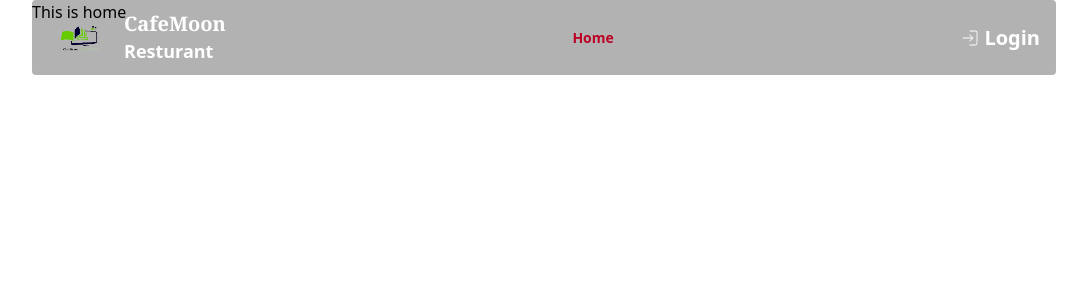
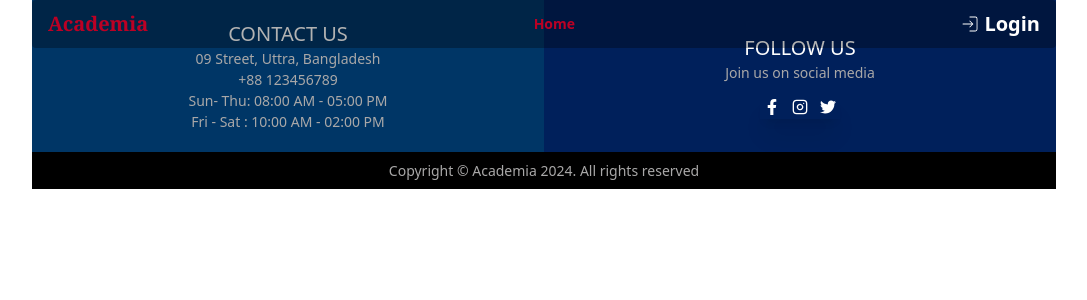
Before and after one commit to Sumaiya-Meem/Academia, a React (Vite) app: page / in a window 1280 px wide. Shown: the top 300 px of the page, without its empty margins (96-1183 px from the left). Built offline with nearby package versions, Linux system fonts and the light colour scheme; no server answers.

Commit message:
design footer section

```diff
--- a/src/Pages/HomePage/Home/Home.jsx
+++ b/src/Pages/HomePage/Home/Home.jsx
@@ -3,7 +3,7 @@
 const Home = () => {
     return (
         <div>
-            This is home
+
         </div>
     );
 };
--- a/src/Pages/Layout/MainLayout.jsx
+++ b/src/Pages/Layout/MainLayout.jsx
@@ -1,5 +1,6 @@
 import { Outlet } from "react-router-dom";
 import Header from "../SharePage/Header/Header";
+import Footer from "../SharePage/Footer/Footer";
 
 
 const MainLayout = () => {
@@ -7,6 +8,7 @@ const MainLayout = () => {
         <div>
             <Header></Header>
             <Outlet></Outlet>
+            <Footer></Footer>
         </div>
     );
 };
--- a/src/Pages/SharePage/Footer/Footer.jsx
+++ b/src/Pages/SharePage/Footer/Footer.jsx
@@ -1,9 +1,34 @@
+import { FaFacebookF } from "react-icons/fa";
+import { FaTwitter } from "react-icons/fa";
+import { FiInstagram } from "react-icons/fi";
+const Footer = () => {
 
+    const currentYear=new Date().getFullYear();
+    return (
+        <div className="mt-0">
+            <div className="flex flex-col md:flex-row">
+                <div className="flex-1 flex flex-col justify-center items-center p-5 bg-[#003666] text-white">
+                     <h1 className="text-xl">CONTACT US</h1>
+                      <p className="text-[14px] text-[#a9a8a8]">09 Street, Uttra, Bangladesh</p>
+                      <p className="text-[14px] text-[#a9a8a8]">+88 123456789</p>
+                      <p className="text-[14px] text-[#a9a8a8]">Sun- Thu: 08:00 AM - 05:00 PM</p>
+                      <p className="text-[14px] text-[#a9a8a8]">Fri - Sat : 10:00 AM - 02:00 PM</p>
 
-const Footer = () => {
-    return (
-        <div>
-            This is Footer section
+                </div>
+                <div className="flex-1 flex flex-col justify-center items-center p-5 bg-[#00205b] text-white">
+                     <h1 className="text-xl">FOLLOW US</h1>
+                     <p className="text-[14px] text-[#a9a8a8]">Join us on social media</p>
+                     <div className="flex gap-3 text-white mt-3 shadow-xl bg-[#00205b77] p-1">
+                        <FaFacebookF></FaFacebookF>
+                        <FiInstagram></FiInstagram>
+                        <FaTwitter></FaTwitter>
+                     </div>
+
+                </div>
+            </div>
+            <div className="bg-black">
+              <p className="text-center text-[14px] text-[#a9a8a8] py-2"> Copyright © Academia {currentYear}. All rights reserved</p>
+            </div>
         </div>
     );
 };
--- a/src/Pages/SharePage/Header/Header.jsx
+++ b/src/Pages/SharePage/Header/Header.jsx
@@ -1,5 +1,5 @@
 import { Avatar, Button, Dropdown, Navbar } from "flowbite-react";
-import logo from "../../../../public/logo.png"
+// import logo from "../../../../public/logo.png"
 import { Link, NavLink } from "react-router-dom";
 import toast from "react-hot-toast";
 import { CiLogin } from "react-icons/ci";
@@ -45,10 +45,10 @@ const Header = () => {
     <Navbar fluid rounded className="fixed bg-black z-10 bg-opacity-30 w-[1024px] text-white">
     <Navbar.Brand href="/">
           <div className="flex items-center ">
-          <img src={logo} className="mr-3 h-12 w-16" alt="Logo" />
-          <div className="flex flex-col">
-          <h1 className="font-serif text-xl font-bold">CafeMoon</h1>
-          <h3 className="text-[18px] font-bold">Resturant</h3>
+          {/* <img src={logo} className="mr-3 h-12" alt="Logo" /> */}
+          <div className="flex flex-col text-[#bc0024]">
+          <h1 className="font-serif text-xl text-center font-bold">Academia</h1>
+          {/* <h3 className="text-[18px] font-bold">Online Education & Learning</h3> */}
           </div>
           </div>
         </Navbar.Brand>
@@ -72,7 +72,7 @@ const Header = () => {
             <Dropdown.Divider />
             <Dropdown.Item>
             <Button color="" className=''  onClick={handleLogout}>
-            <span className='mr-2 text-xl'><IoIosLogOut></IoIosLogOut></span> LogOut
+            <span className='mr-2 text-xl'><IoIosLogOut className="text-red-700 font-bold"></IoIosLogOut></span> LogOut
         </Button>
             </Dropdown.Item>
         </Dropdown>
```
